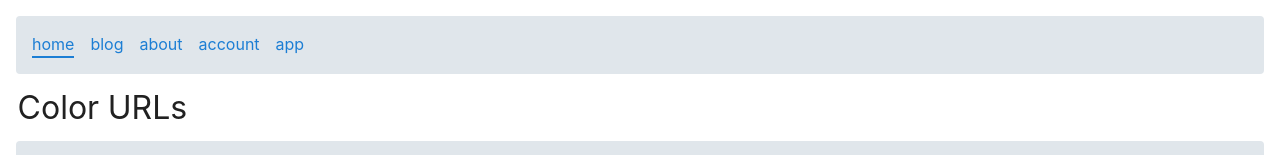
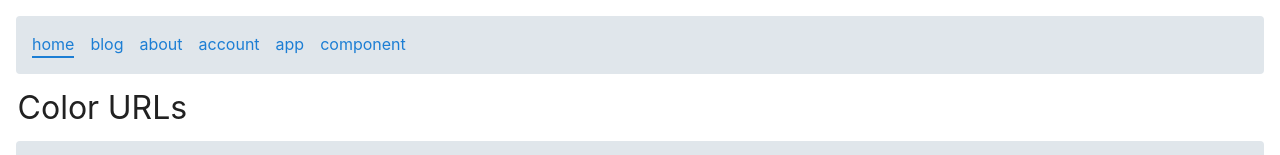
Before and after one commit to Maxondria/hack-sveltekit, a SvelteKit app: page / in a window 1280 px wide. Shown: the top 155 px of the page. Built offline with nearby package versions, Linux system fonts and the light colour scheme; no server answers.

Commit message:
'.data' has data for every page

```diff
--- a/src/routes/+layout.svelte
+++ b/src/routes/+layout.svelte
@@ -1,8 +1,20 @@
 <script>
   import { navigating, page, updated } from '$app/stores';
-
   const colors = ['ff3e00', '676779', '42b4ff', 'invalid'];
 </script>
+
+<!--
+  As this is the top-level layout, we always have access to the current page data through the $page store.
+  The same data is also available in the "$page" store in the current page component.
+  While setting the export "let data" in the route +page.svelte files is not required,
+  it does enhance code completion and type checking.
+
+  For example, to render the component returned from the load function of the "component" route, we can use:
+
+  {#if $page.data.component}
+    <svelte:component this={$page.data.component} />
+  {/if}
+ -->
 
 <nav>
   <a href="/" aria-current={$page.url.pathname === '/'}>home</a>
@@ -10,6 +22,7 @@
   <a href="/about" aria-current={$page.url.pathname === '/about'}>about</a>
   <a href="/account" aria-current={$page.url.pathname === '/account'}>account</a>
   <a href="/app" aria-current={$page.url.pathname === '/app'}>app</a>
+  <a href="/component" aria-current={$page.url.pathname === '/component'}>component</a>
 </nav>
 
 <h1>Color URLs</h1>
```
